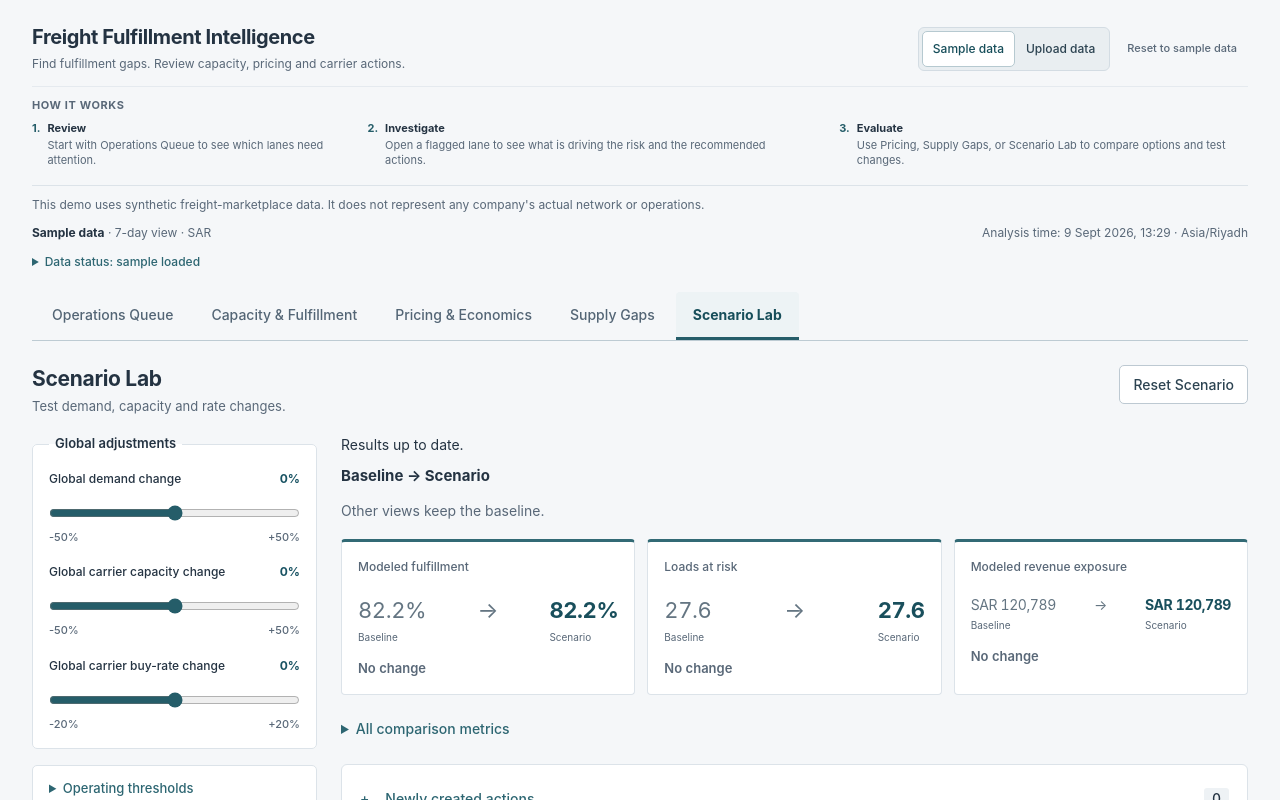
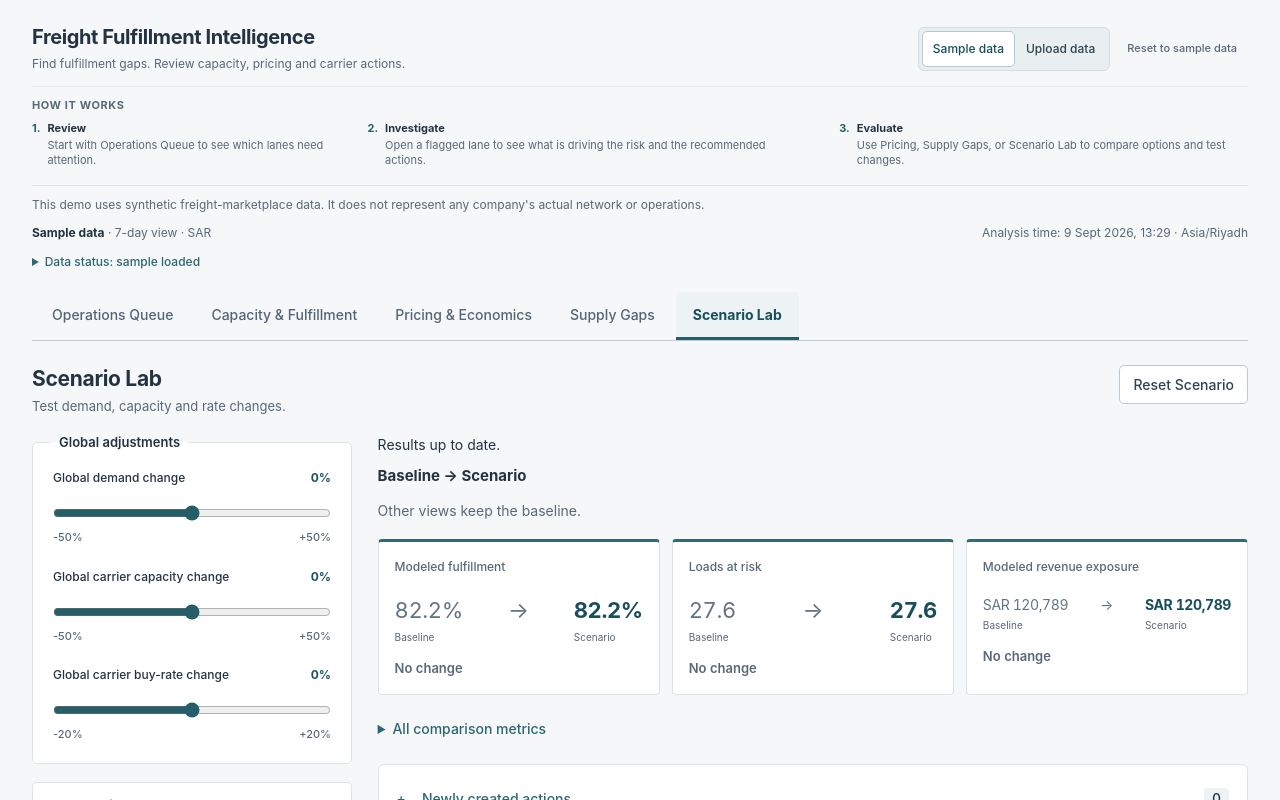
Before and after one commit to esmailshahid-hue/freight-marketplace-fulfillment-intelligence, a React (Vite) app: page / in a window 1280 px wide. Both pictures are taken after a click on the tab "Scenario Lab". Shown: the top 800 px of the page. Built offline with nearby package versions, Linux system fonts and the light colour scheme; no server answers.

Commit message:
Refine Scenario Lab controls layout

```diff
--- a/src/App.css
+++ b/src/App.css
@@ -125,6 +125,17 @@ fieldset label + label { margin-top: 18px; }
 .threshold-controls { border: 1px solid var(--border); border-radius: 5px; background: #fff; }
 .threshold-controls > summary { padding: 13px 16px; font-size: 13px; }
 .threshold-controls fieldset { border: 0; padding-top: 5px; }
+@media (min-width: 801px) {
+  .scenario-layout { grid-template-columns: clamp(300px, 25vw, 340px) minmax(0, 1fr); gap: clamp(24px, 2vw, 30px); }
+  .scenario-controls { gap: 18px; }
+  .scenario-controls > fieldset { padding: 18px 20px 20px; }
+  .scenario-controls > fieldset > legend { margin-left: -2px; padding: 0 8px; line-height: 1.3; }
+  .scenario-controls .slider + .slider { margin-top: 22px; }
+  .scenario-controls .slider > span:first-child { align-items: baseline; gap: 16px; line-height: 1.5; }
+  .scenario-controls .slider input { display: block; margin: 10px 0 1px; }
+  .scenario-controls .range-limits { line-height: 1.4; }
+  .scenario-controls > .threshold-controls > summary { padding-inline: 20px; }
+}
 .action-delta > summary { display: flex; justify-content: space-between; gap: 12px; }
 .action-delta > summary::before { content: '+'; margin-right: 4px; }
 .action-delta[open] > summary::before { content: '−'; }
```
